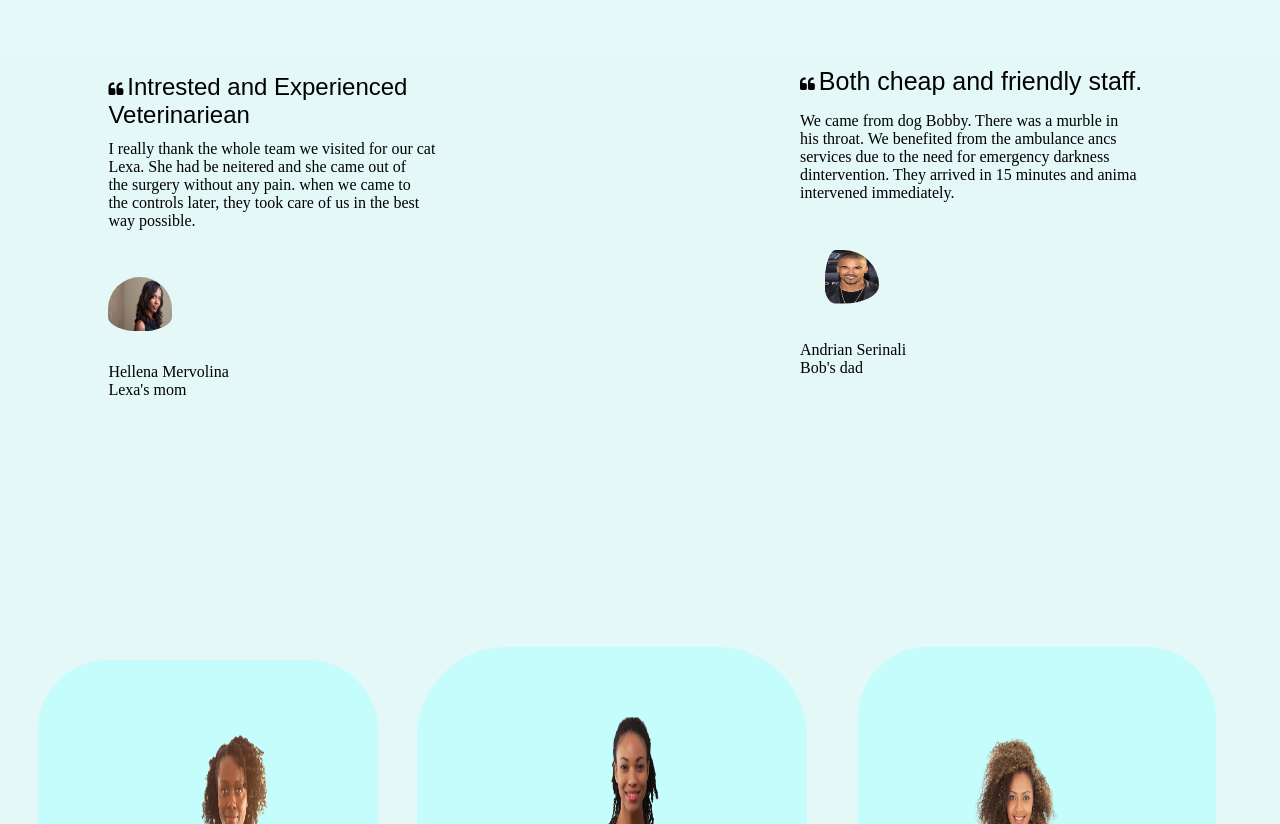
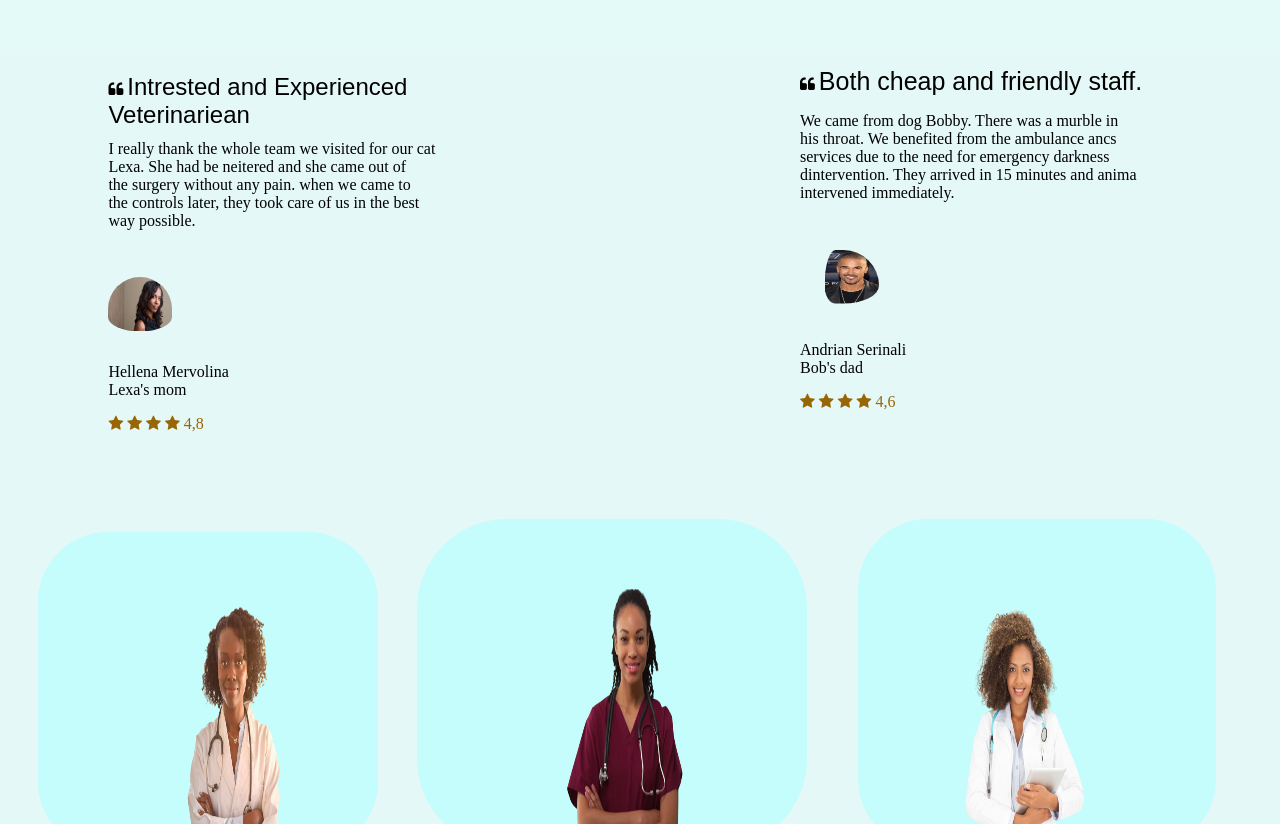
Before and after one commit to Kishoiyan-Charity1/Landing-page, a plain HTML site: page index.html in a window 1280 px wide. Shown: the part 1964-2788 px from the top of the page. Drawn offline with Linux system fonts and the light colour scheme.

Commit message:
first commit

```diff
--- a/index.html
+++ b/index.html
@@ -156,6 +156,9 @@
                     <img src="/images/wo.jpg">
 
                     <p>Hellena Mervolina<br>Lexa's mom</p>
+                    <div class="star-1">
+                        <i class="fa fa-star"></i> <i class="fa fa-star"></i> <i class="fa fa-star"></i> <i class="fa fa-star"></i>  4,8
+                    </div>
 
             </div>
             </div>
@@ -169,6 +172,9 @@
                 immediately.</p>
                 <img src="/images/man.jpg">
                 <p>Andrian Serinali<br>Bob's dad</p>
+                <div class="star-2">
+                    <i class="fa fa-star"></i> <i class="fa fa-star"></i> <i class="fa fa-star"></i> <i class="fa fa-star" ></i>  4,6
+                </div>
 
             </div>
             </div>
@@ -181,8 +187,6 @@
 
 
     <div class="sec-4">
-
-
 
 
         <div class="doc-1">
--- a/style.css
+++ b/style.css
@@ -27,7 +27,7 @@ nav{
     width: 400px;
     border-radius: 20px;
     background-color: rgb(241, 247, 247);
-    border-radius: 220px;
+    border-radius: 240px;
     border: 50px solid rgb(131, 216, 228);
 
 
@@ -340,7 +340,7 @@ h12{
 }
 .sec-4{
     display: flex;
-    margin-top: 54%;
+    margin-top: 44%;
 
 }
 .doc-1{
@@ -385,7 +385,7 @@ h12{
 .form{
     padding: 40px;
     margin: 40px;
-    height: 220px;
+    height: 200px;
     width: 800px;
     background-color: rgb(174, 248, 248);
     border-radius: 26px;
@@ -470,7 +470,14 @@ h12{
 }
 
 footer{
-    margin-top: 4%;
+    margin-top: 1%;
     font-family: sans-serif;
 
 }
+.star-1{
+    color: rgb(153, 102, 6);
+}
+
+.star-2{
+    color: rgb(153, 102, 6);
+}
```
